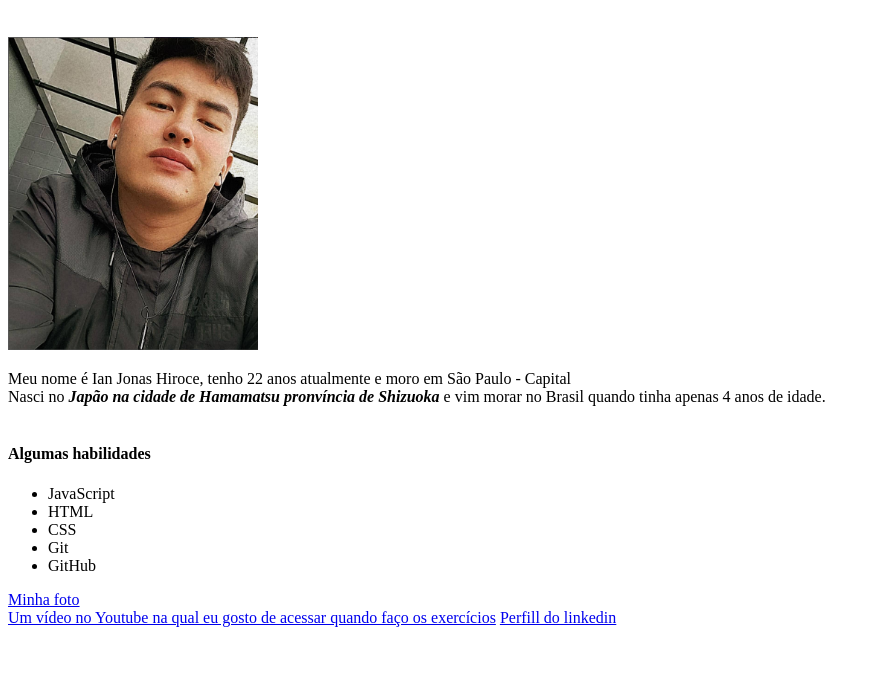
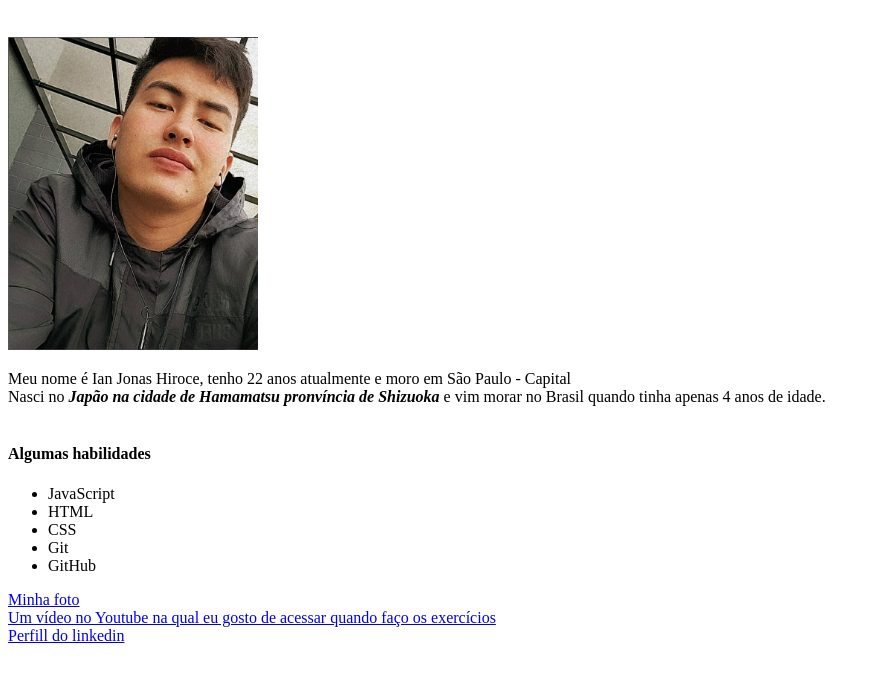
Before and after one commit to ianhiroce/ianhiroce.github.io, a plain HTML site: page index.html in a window 1280 px wide. Shown: the part 61-740 px from the top of the page, without its empty margins (0-880 px from the left). Drawn offline with Linux system fonts and the light colour scheme.

Commit message:
correcao-novamente-perfil-linkefdin

```diff
--- a/index.html
+++ b/index.html
@@ -26,7 +26,7 @@
     </ul>
 
 <a href="#minha-foto">Minha foto</a><br>
-<a href="https://www.youtube.com/watch?v=xwZW-m-DpVg" target="_blank">Um vídeo no Youtube na qual eu gosto de acessar quando faço os exercícios</a>
+<a href="https://www.youtube.com/watch?v=xwZW-m-DpVg" target="_blank">Um vídeo no Youtube na qual eu gosto de acessar quando faço os exercícios</a><br>
 <a href="https://www.linkedin.com/in/ianhiroce/" target="_blank">Perfill do linkedin</a>
 
 
```
